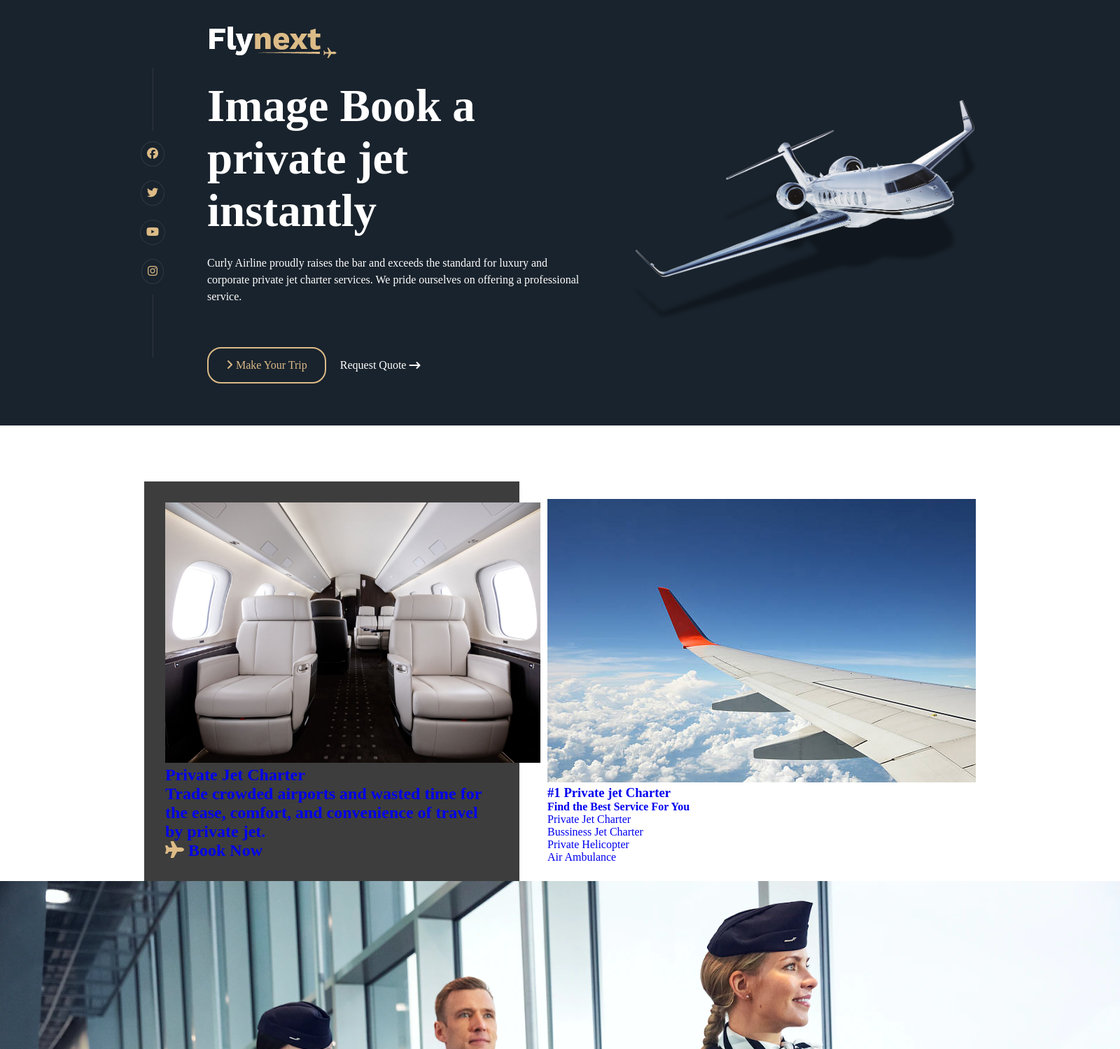
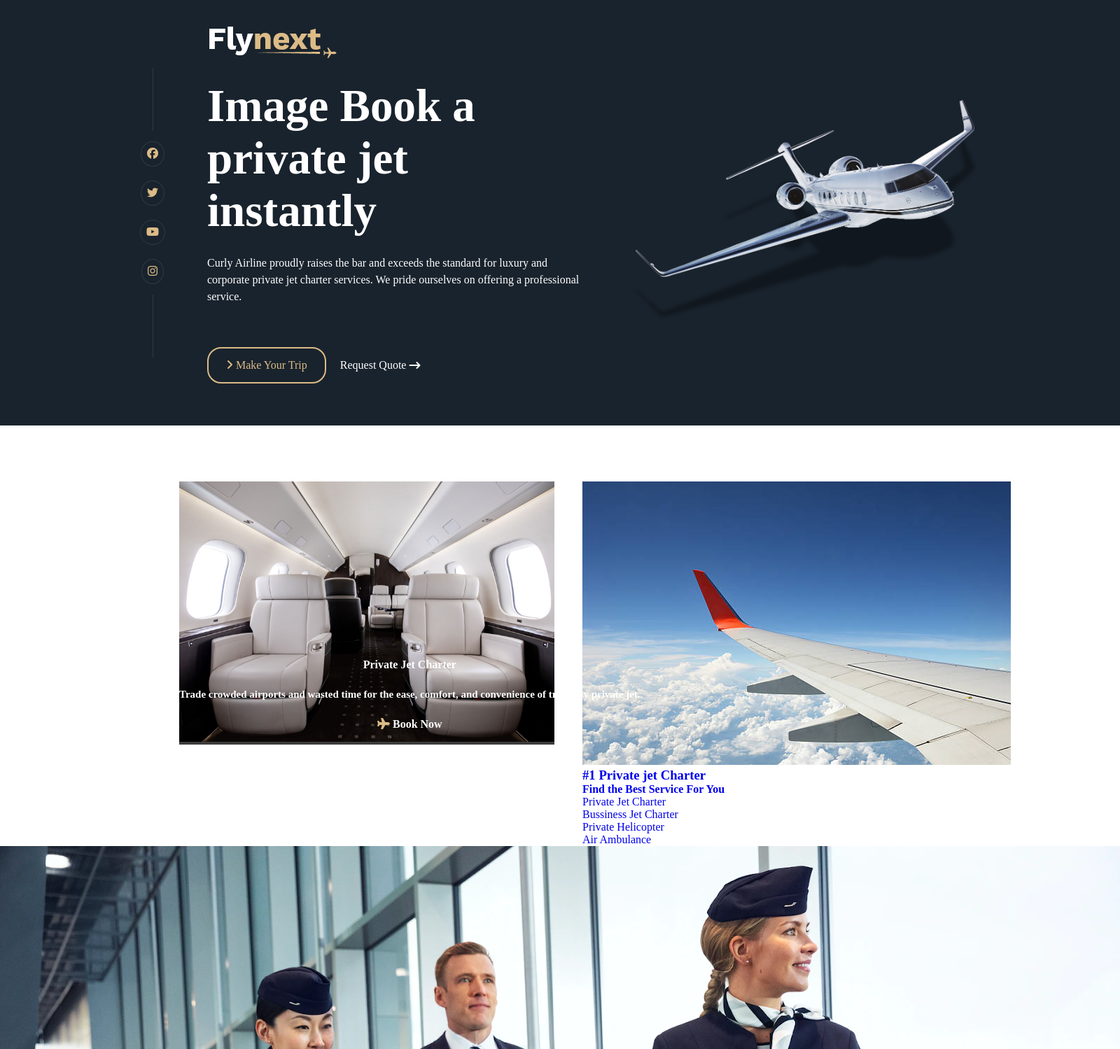
Before and after one commit to Bryium/Flynext, a Django app: page /Home/ in a window 1600 px wide. Shown: the part 86-1585 px from the top of the page at 70% size. Run offline with Django 5.2, Linux system fonts and the light colour scheme; some libraries are stand-ins or nearby versions.

Commit message:
Added Style

```diff
--- a/Home/static/CSS/styles.css
+++ b/Home/static/CSS/styles.css
@@ -204,22 +204,47 @@ main {
 
 /* Charter Section */
 .charter {
+  position: relative;
   display: flex;
   box-sizing: border-box;
   justify-content: center;
-  align-items: center;
+  align-items: row;
   gap: 40px;
   width: 800px;
   margin-top: 80px;
-  margin-left: 400px;
+  margin-left: 450px;
 }
 
 .charter-private {
   background-color: #3d3d3d;
-  width: 536px;
-  padding: 30px;
+  height: 100%;
+  width: 636px;
+  place-content: center;
 }
 
 .charter-jet img {
   width: 536px;
 }
+.charter-text {
+  color: #fff;
+  font-style: mulish, Sans-serif;
+  font-weight: bold;
+  display: inline-block;
+  position: absolute;
+  bottom: 15px;
+  padding-bottom: 150px;
+  text-align: center;
+}
+
+.charter-text h2 {
+  font-size: 16px;
+}
+
+.charter-text p {
+  font-size: 15px;
+  margin-top: 25px;
+}
+
+.charter-logo {
+  margin-top: 25px;
+}
```
